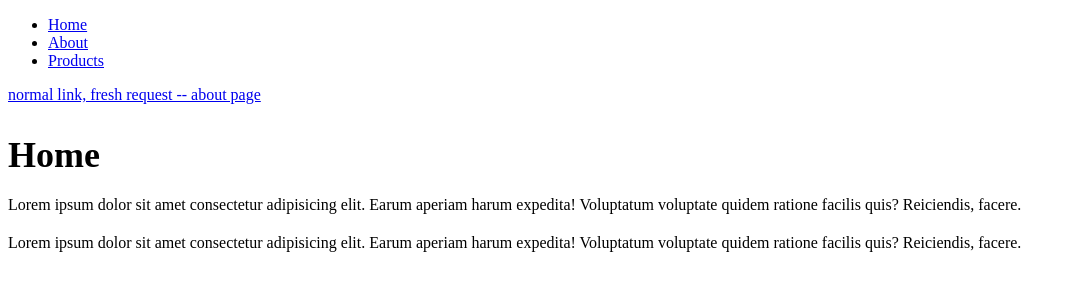
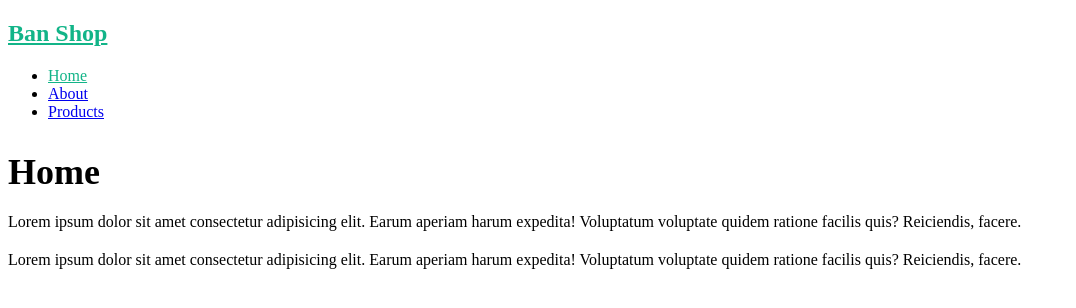
Before and after one commit to MaoDoBan/nuxt-test, a Nuxt app: page / in a window 1280 px wide. Shown: the top 308 px of the page, without its empty margins (0-1076 px from the left). Built offline with nearby package versions, Linux system fonts and the light colour scheme.

Commit message:
mexendo com layouts

```diff
--- /dev/null
+++ b/layouts/default.vue
@@ -0,0 +1,26 @@
+<template>
+  <div>
+    <header>
+      <nav>
+        <h2><NuxtLink to="/"> Ban Shop </NuxtLink></h2>
+        <ul>
+          <li><NuxtLink to="/">         Home     </NuxtLink></li>
+          <li><NuxtLink to="/about">    About    </NuxtLink></li>
+          <li><NuxtLink to="/products"> Products </NuxtLink></li>
+        </ul>
+      </nav>
+    </header>
+
+    <!-- exibe o conteúdo da página -->
+    <div>
+      <slot/>
+    </div>
+  </div>
+</template>
+
+
+<style scoped>
+  .router-link-exact-active {
+    color: #12b488;
+  }
+</style>
--- /dev/null
+++ b/layouts/products.vue
@@ -0,0 +1,27 @@
+<template>
+  <div>
+    <header>
+      <nav>
+        <NuxtLink to="/products">Ban Shop Products</NuxtLink>
+      </nav>
+    </header>
+
+    <div>
+      <slot/>
+    </div>
+
+    <footer>
+      <ul >
+        <li><NuxtLink to="/">         Home     </NuxtLink></li>
+        <li><NuxtLink to="/about">    About    </NuxtLink></li>
+        <li><NuxtLink to="/products"> Products </NuxtLink></li>
+      </ul>
+    </footer>
+  </div>
+</template>
+
+<style scoped>
+  .router-link-exact-active {
+    color: #12b488;
+  }
+</style>
--- a/pages/about.vue
+++ b/pages/about.vue
@@ -5,7 +5,6 @@
     <p>Lorem ipsum dolor sit amet consectetur adipisicing elit. Earum aperiam harum expedita! Voluptatum voluptate quidem ratione facilis quis? Reiciendis, facere.</p>
   </div>
 </template>
-
 
 
 <style scoped>
--- a/pages/index.vue
+++ b/pages/index.vue
@@ -1,22 +1,10 @@
 <template>
   <div>
-    <header>
-      <nav>
-        <ul>
-          <li><NuxtLink to="/">         Home     </NuxtLink></li>
-          <li><NuxtLink to="/about">    About    </NuxtLink></li>
-          <li><NuxtLink to="/products"> Products </NuxtLink></li>
-        </ul>
-        <a href="/about">normal link, fresh request -- about page</a>
-      </nav>
-    </header>
-
     <h2>Home</h2>
     <p>Lorem ipsum dolor sit amet consectetur adipisicing elit. Earum aperiam harum expedita! Voluptatum voluptate quidem ratione facilis quis? Reiciendis, facere.</p>
     <p>Lorem ipsum dolor sit amet consectetur adipisicing elit. Earum aperiam harum expedita! Voluptatum voluptate quidem ratione facilis quis? Reiciendis, facere.</p>
   </div>
 </template>
-
 
 
 <style scoped>
--- a/pages/products/[id].vue
+++ b/pages/products/[id].vue
@@ -5,10 +5,11 @@
   </div>
 </template>
 
+
 <script setup>
   const {id} = useRoute().params; //pega um dos parâmetros de rota
+
+  definePageMeta({
+    layout: "products"
+  });
 </script>
-
-<style scoped>
-
-</style>
--- a/pages/products/index.vue
+++ b/pages/products/index.vue
@@ -3,3 +3,10 @@
     <p>Products</p>
   </div>
 </template>
+
+
+<script scoped>
+  definePageMeta({
+    layout: "products"
+  });
+</script>
```
